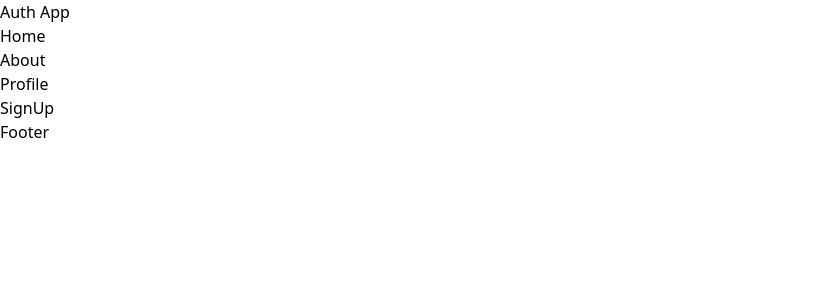
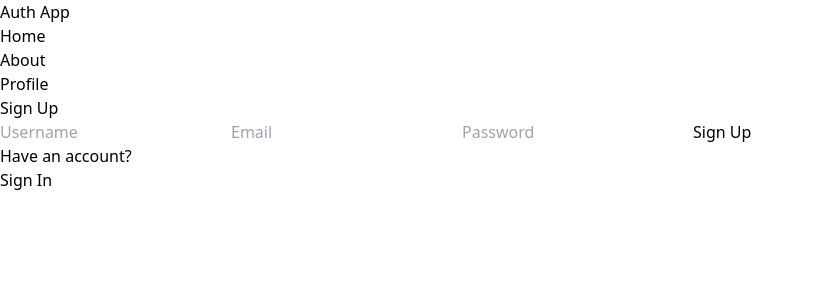
Before and after one commit to UlviParvizoghlu/mern-auth-app, a React (Vite) app in the folder client/: page /sign-up in a window 1280 px wide. Shown: the top 300 px of the page, without its empty margins (0-814 px from the left). Built offline with nearby package versions, Linux system fonts and the light colour scheme.

Commit message:
register post

```diff
--- a/client/package.json
+++ b/client/package.json
@@ -10,6 +10,7 @@
     "preview": "vite preview"
   },
   "dependencies": {
+    "axios": "^1.6.1",
     "react": "^18.2.0",
     "react-dom": "^18.2.0",
     "react-router-dom": "^6.18.0"
--- a/client/src/App.jsx
+++ b/client/src/App.jsx
@@ -6,7 +6,6 @@
 import SignUp from './pages/SignUp'
 import Profile from './pages/Profile'
 import Header from './layouts/Header'
-import Footer from './layouts/Footer'
 const App = () => {
   return (
     <Router>
@@ -18,7 +17,6 @@
         <Route path="/sign-up" element={<SignUp/>}/>
         <Route path="/profile" element={<Profile/>}/>
       </Routes>
-      <Footer/>
     </Router>
   )
 }
--- a/client/src/layouts/Footer.jsx
+++ /dev/null
@@ -1,9 +0,0 @@
-import React from 'react'
-
-const Footer = () => {
-  return (
-    <div>Footer</div>
-  )
-}
-
-export default Footer
--- a/client/src/pages/SignUp.jsx
+++ b/client/src/pages/SignUp.jsx
@@ -1,9 +1,72 @@
-import React from 'react'
+import axios from "axios";
+import React, { useEffect, useState } from "react";
+import { Link } from "react-router-dom";
 
 const SignUp = () => {
+  const [formData, setFormData] = useState({});
+  const [error, setError] = useState(null);
+  const [loading, setLoading] = useState(false);
+  const handleChange = (e) => {
+    setFormData({ ...formData, [e.target.id]: e.target.value });
+  };
+
+  const handleSubmit = async (e) => {
+    e.preventDefault();
+
+    try {
+      setLoading(false);
+      setError(true);
+      const res = await axios.post("/api/auth/signup", formData);
+      const data = res.data;
+      setLoading(false);
+      if(data.success === false){
+        setError(true)
+        return
+      }
+      setError(false)
+    } catch (error) {
+
+    }
+  };
+
   return (
-    <div>SignUp</div>
-  )
-}
+    <div className="max-w-lg p-3 mx-auto">
+      <h1 className="text-3xl text-center font-semibold my-7">Sign Up</h1>
+      <form onSubmit={handleSubmit} className="flex flex-col gap-4">
+        <input
+          onChange={handleChange}
+          type="text"
+          placeholder="Username"
+          id="username"
+          className="bg-slate-100 p-3 rounded-lg"
+        />
+        <input
+          onChange={handleChange}
+          type="email"
+          placeholder="Email"
+          id="email"
+          className="bg-slate-100 p-3 rounded-lg"
+        />
+        <input
+          onChange={handleChange}
+          type="password"
+          placeholder="Password"
+          id="password"
+          className="bg-slate-100 p-3 rounded-lg"
+        />
+        <button disabled={loading} className="bg-slate-700 text-white p-3 rounded-lg hover:opacity-90 disabled:opacity-75">
+          {loading ? "Loading..." : "Sign Up"}
+        </button>
+      </form>
+      <div className="flex justify-between">
+        <p>Have an account?</p>
+        <Link to={"/sign-in"}>
+          <span className="text-blue-500">Sign In</span>
+        </Link>
+      </div>
+      <p className="text-red-700 mt-5">{error && 'Something went wrong'}</p>
+    </div>
+  );
+};
 
-export default SignUp
+export default SignUp;
--- a/client/vite.config.js
+++ b/client/vite.config.js
@@ -4,4 +4,12 @@
 // https://vitejs.dev/config/
 export default defineConfig({
   plugins: [react()],
+  server: {
+    proxy:{
+      '/api': {
+        target: 'http://localhost:4000',
+        secure: false
+      }
+    }
+  }
 })
```
Also changed, not shown: 1 other file (tests, documents, lock files or other folders).
